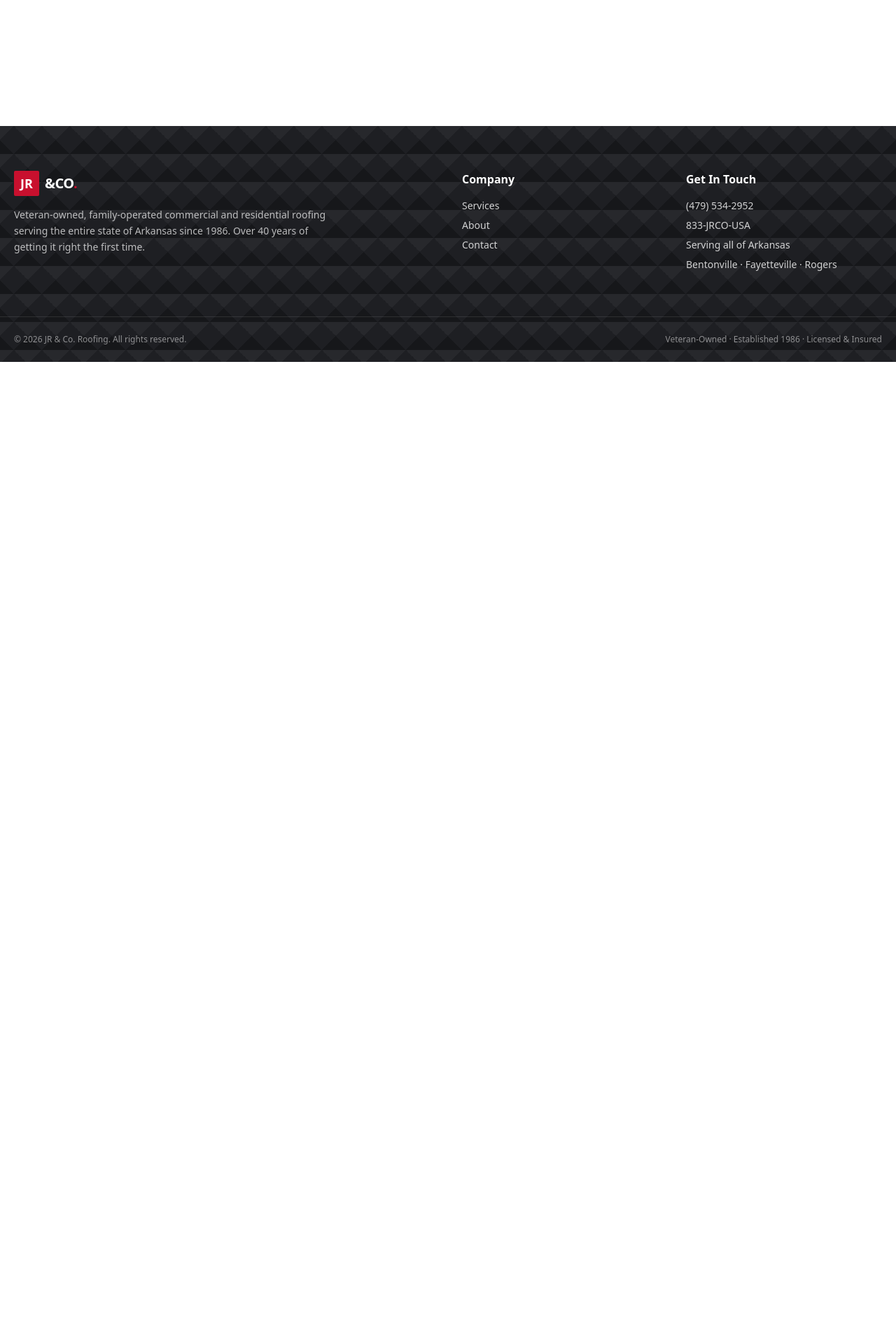
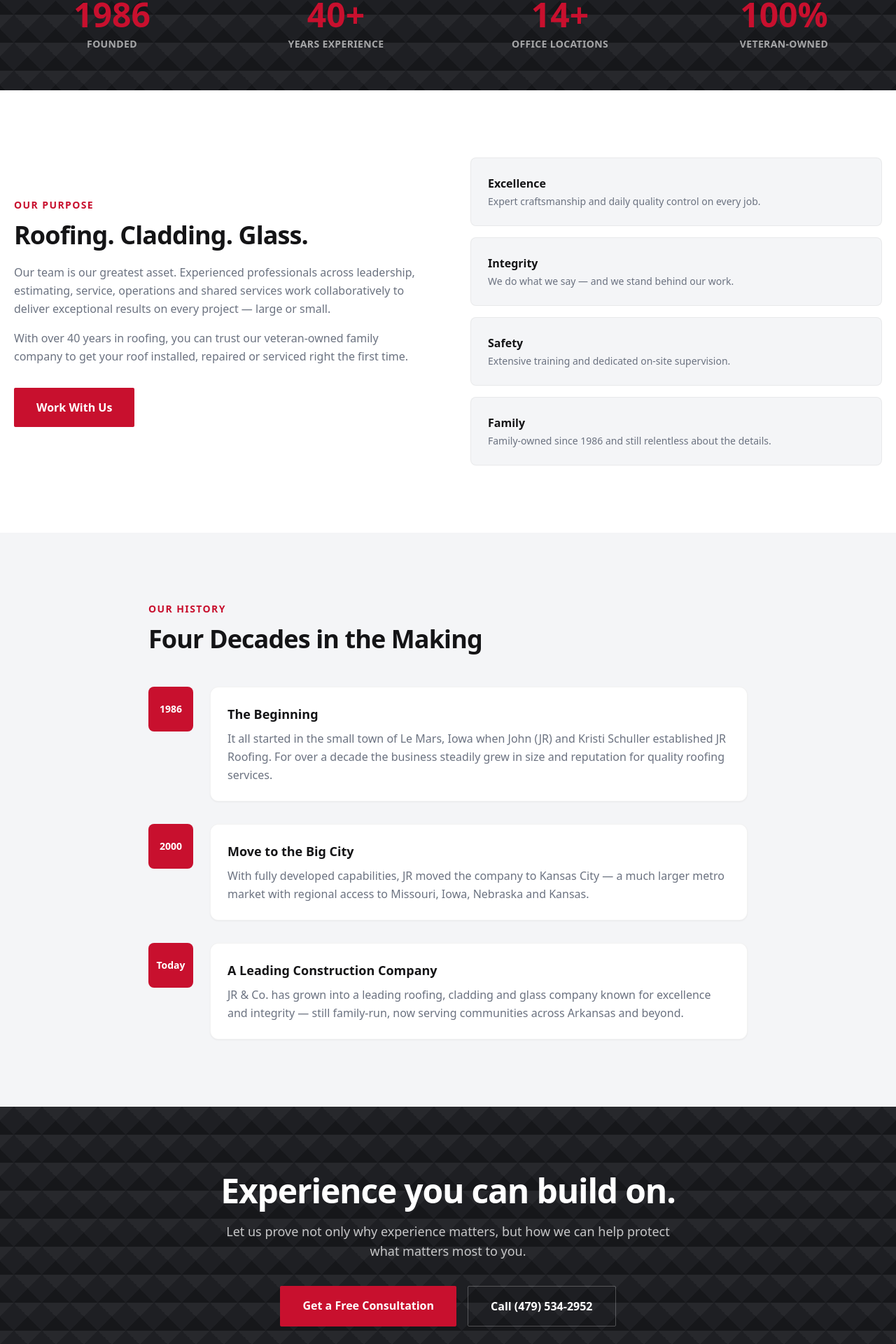
Before and after one commit to OmniWFM/jrco-roofing-arkansas, a Next.js app: page /about in a window 1280 px wide. Before the commit this address had no page. Shown: the part 620-2540 px from the top of the page at 70% size. Before the commit the page ends 1137 px from the top, so only its background shows below. Built offline with nearby package versions, Linux system fonts and the light colour scheme.

Commit message:
Add about page

```diff
--- /dev/null
+++ b/src/app/about/page.tsx
@@ -0,0 +1,169 @@
+import type { Metadata } from "next";
+import Link from "next/link";
+import Reveal from "@/components/Reveal";
+import Counter from "@/components/Counter";
+
+export const metadata: Metadata = {
+  title: "About JR & Co.",
+  description:
+    "Established in 1986, JR & Co. grew from a family-owned roofing business into a leading veteran-owned construction company known for excellence and integrity — now serving Arkansas.",
+};
+
+const timeline = [
+  {
+    year: "1986",
+    title: "The Beginning",
+    body: "It all started in the small town of Le Mars, Iowa when John (JR) and Kristi Schuller established JR Roofing. For over a decade the business steadily grew in size and reputation for quality roofing services.",
+  },
+  {
+    year: "2000",
+    title: "Move to the Big City",
+    body: "With fully developed capabilities, JR moved the company to Kansas City — a much larger metro market with regional access to Missouri, Iowa, Nebraska and Kansas.",
+  },
+  {
+    year: "Today",
+    title: "A Leading Construction Company",
+    body: "JR & Co. has grown into a leading roofing, cladding and glass company known for excellence and integrity — still family-run, now serving communities across Arkansas and beyond.",
+  },
+];
+
+export default function About() {
+  return (
+    <>
+      <section className="relative steel-bg text-white overflow-hidden">
+        <div className="absolute inset-0 bg-gradient-to-br from-brand-ink/95 via-brand-ink/85 to-brand-charcoal/70" />
+        <div className="absolute -bottom-24 -left-24 h-96 w-96 rounded-full bg-brand-red/20 blur-3xl" />
+        <div className="relative max-w-7xl mx-auto px-5 pt-40 pb-24 md:pt-48">
+          <span className="text-sm font-bold uppercase tracking-widest text-brand-red">
+            Meet the JR &amp; Co. Family
+          </span>
+          <h1 className="mt-4 text-4xl md:text-6xl font-black tracking-tight max-w-3xl">
+            A Relentless Pursuit to <span className="gradient-text">Build the Best Tomorrow.</span>
+          </h1>
+          <p className="mt-6 max-w-2xl text-white/75 text-lg leading-relaxed">
+            Established in 1986, we've grown from a small family-owned enterprise into a leading
+            construction company known for excellence and integrity. Our purpose is simple — build
+            the best tomorrow for our team, our clients and our brand.
+          </p>
+        </div>
+      </section>
+
+      {/* STATS */}
+      <section className="steel-bg border-t border-white/10">
+        <div className="max-w-7xl mx-auto px-5 py-14 grid grid-cols-2 md:grid-cols-4 gap-10">
+          <Counter end={1986} suffix="" label="Founded" />
+          <Counter end={40} suffix="+" label="Years Experience" />
+          <Counter end={14} suffix="+" label="Office Locations" />
+          <Counter end={100} suffix="%" label="Veteran-Owned" />
+        </div>
+      </section>
+
+      {/* PURPOSE */}
+      <section className="bg-white py-24">
+        <div className="max-w-7xl mx-auto px-5 grid lg:grid-cols-2 gap-16 items-center">
+          <Reveal>
+            <span className="text-sm font-bold uppercase tracking-widest text-brand-red">
+              Our Purpose
+            </span>
+            <h2 className="mt-3 text-3xl md:text-4xl font-black tracking-tight text-brand-ink">
+              Roofing. Cladding. Glass.
+            </h2>
+            <p className="mt-5 text-brand-ash leading-relaxed">
+              Our team is our greatest asset. Experienced professionals across leadership,
+              estimating, service, operations and shared services work collaboratively to deliver
+              exceptional results on every project — large or small.
+            </p>
+            <p className="mt-4 text-brand-ash leading-relaxed">
+              With over 40 years in roofing, you can trust our veteran-owned family company to get
+              your roof installed, repaired or serviced right the first time.
+            </p>
+            <Link
+              href="/contact"
+              className="mt-8 inline-block rounded-sm bg-brand-red px-8 py-4 font-bold text-white hover:bg-brand-reddark transition-colors"
+            >
+              Work With Us
+            </Link>
+          </Reveal>
+          <Reveal delay={120}>
+            <div className="grid gap-4">
+              {[
+                { t: "Excellence", d: "Expert craftsmanship and daily quality control on every job." },
+                { t: "Integrity", d: "We do what we say — and we stand behind our work." },
+                { t: "Safety", d: "Extensive training and dedicated on-site supervision." },
+                { t: "Family", d: "Family-owned since 1986 and still relentless about the details." },
+              ].map((v) => (
+                <div
+                  key={v.t}
+                  className="rounded-lg border border-black/5 bg-brand-fog p-6 hover:border-brand-red/30 hover:shadow-lg transition-all"
+                >
+                  <div className="font-black text-brand-ink">{v.t}</div>
+                  <p className="mt-1 text-sm text-brand-ash">{v.d}</p>
+                </div>
+              ))}
+            </div>
+          </Reveal>
+        </div>
+      </section>
+
+      {/* HISTORY TIMELINE */}
+      <section className="bg-brand-fog py-24">
+        <div className="max-w-4xl mx-auto px-5">
+          <Reveal>
+            <span className="text-sm font-bold uppercase tracking-widest text-brand-red">
+              Our History
+            </span>
+            <h2 className="mt-3 text-3xl md:text-4xl font-black tracking-tight text-brand-ink">
+              Four Decades in the Making
+            </h2>
+          </Reveal>
+          <div className="mt-12 space-y-8">
+            {timeline.map((t, i) => (
+              <Reveal key={t.year} delay={i * 100}>
+                <div className="flex gap-6">
+                  <div className="flex-none">
+                    <div className="flex h-16 w-16 items-center justify-center rounded-lg bg-brand-red text-white font-black text-sm text-center leading-tight">
+                      {t.year}
+                    </div>
+                  </div>
+                  <div className="rounded-xl bg-white p-6 shadow-sm border border-black/5 flex-1">
+                    <h3 className="text-lg font-black text-brand-ink">{t.title}</h3>
+                    <p className="mt-2 text-brand-ash leading-relaxed">{t.body}</p>
+                  </div>
+                </div>
+              </Reveal>
+            ))}
+          </div>
+        </div>
+      </section>
+
+      {/* CTA */}
+      <section className="steel-bg text-white">
+        <div className="max-w-5xl mx-auto px-5 py-24 text-center">
+          <Reveal>
+            <h2 className="text-3xl md:text-5xl font-black tracking-tight">
+              Experience you can build on.
+            </h2>
+            <p className="mt-5 mx-auto max-w-2xl text-white/75 text-lg">
+              Let us prove not only why experience matters, but how we can help protect what matters
+              most to you.
+            </p>
+            <div className="mt-9 flex flex-col sm:flex-row gap-4 justify-center">
+              <Link
+                href="/contact"
+                className="rounded-sm bg-brand-red px-8 py-4 font-bold text-white hover:bg-brand-reddark transition-colors"
+              >
+                Get a Free Consultation
+              </Link>
+              <a
+                href="tel:4795342952"
+                className="rounded-sm border border-white/25 px-8 py-4 font-bold text-white hover:bg-white/10 transition-colors"
+              >
+                Call (479) 534-2952
+              </a>
+            </div>
+          </Reveal>
+        </div>
+      </section>
+    </>
+  );
+}
```
